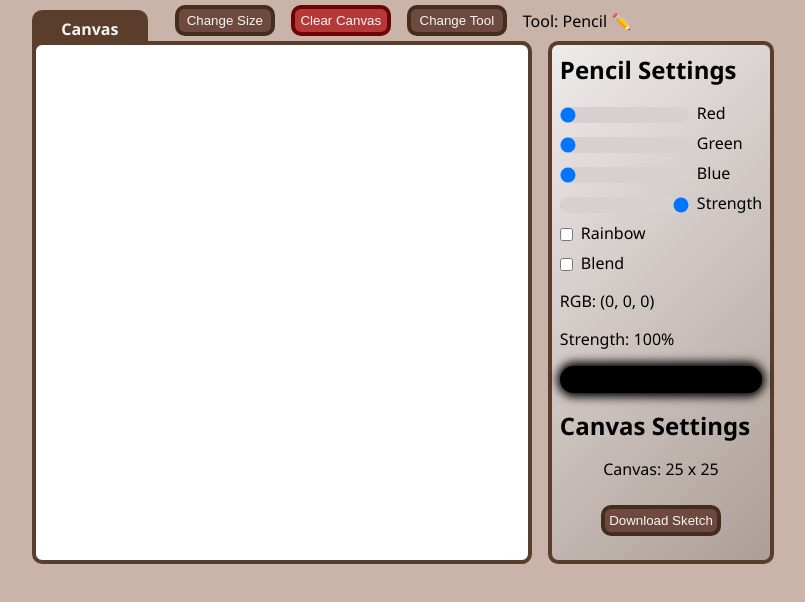
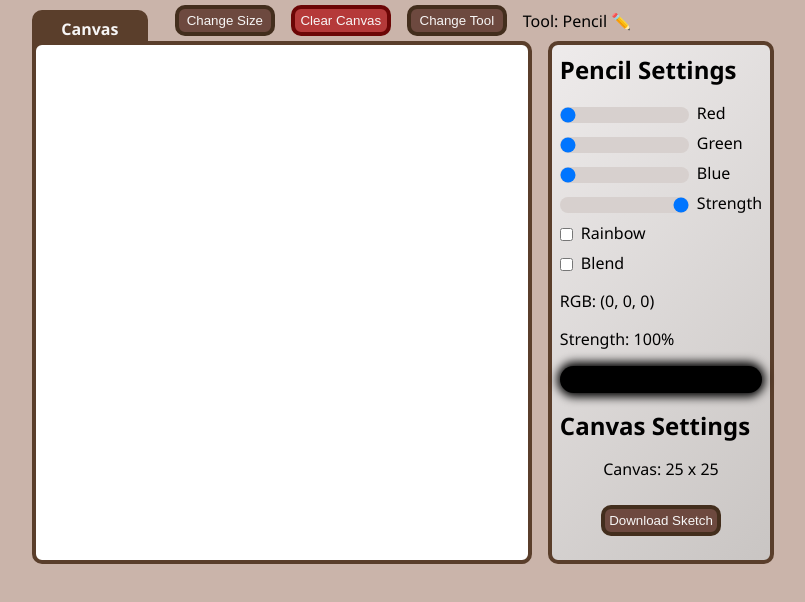
Before and after one commit to gaberashko/etch-a-sketch, a plain HTML site: page index.html in a window 1280 px wide. Shown: the whole page, without its empty margins (237-1042 px from the left). Drawn offline with Linux system fonts and the light colour scheme.

Commit message:
Aesthetic update.

```diff
--- a/styles.css
+++ b/styles.css
@@ -170,7 +170,7 @@ input[type="range"]#blue::-moz-range-progress {
     border: 4px solid var(--pac);
     border-radius: 10px;
     background-color: #eeebeb;
-    background:linear-gradient(135deg, #eeebeb, #ad9e97);
+    background:linear-gradient(135deg, #eeebeb, #c9c5c3);
     padding: 8px;
     z-index: 0;
 }
```
